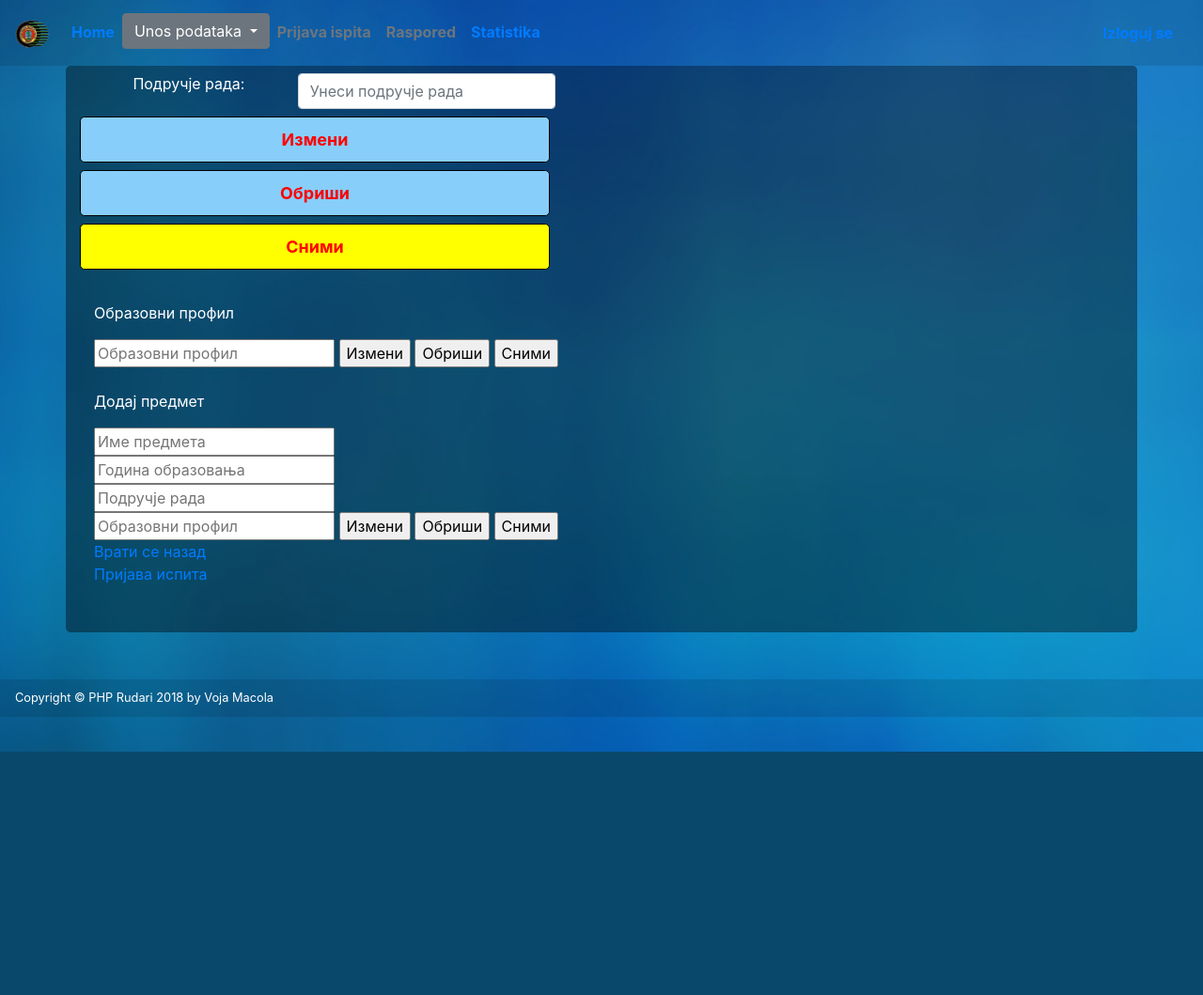
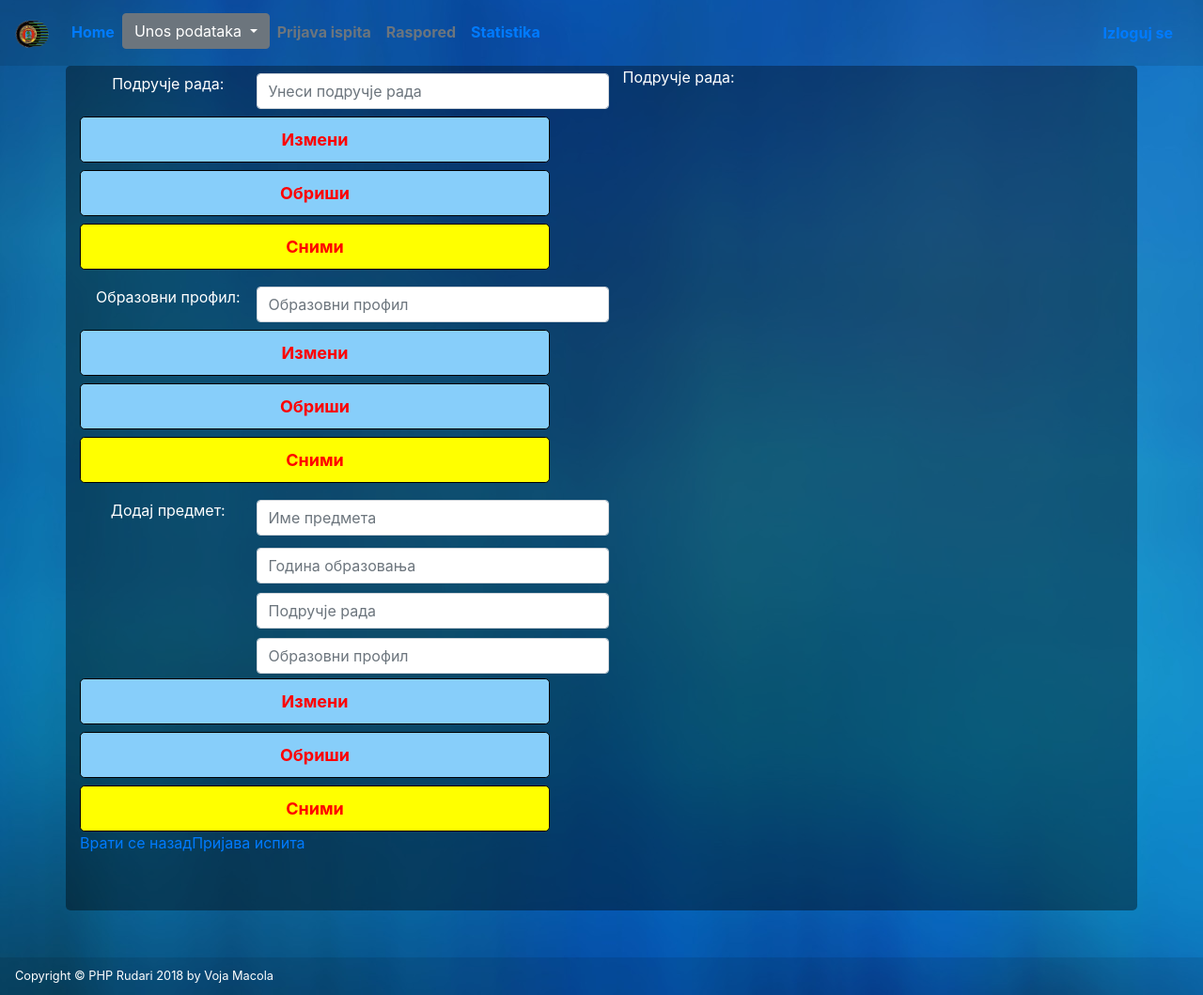
Before and after one commit to PHPRudari/saobracajna_skola, a CodeIgniter app: page /saobracajna_skola/index.php/admin/predmet in a window 1280 px wide. Shown: the whole page at 94% size. Before the commit the page ends 800 px from the top, so only its background shows below. Run offline with CodeIgniter, Linux system fonts and the light colour scheme; the visitor is signed in with stand-in values (Sample User, id 1); data that the repository does not hold is empty; some libraries are stand-ins or nearby versions.

Commit message:
novo nik

```diff
--- a/application/controllers/admin.php
+++ b/application/controllers/admin.php
@@ -335,6 +335,14 @@ class admin extends CI_Controller {
         redirect(site_url("/$this->controller/profesor"));
     }
 
+    public function obrisi_podrucje() {
+        $this->model_admin->obrisi_podrucje();
+        $data = array(
+            'poruka' => "Предмет је успешно обрисан.");
+        $this->session->set_flashdata($data);
+        redirect(site_url("/$this->controller/predmet"));
+    }
+
     /* public function index_pretraga($trazi = NULL) {
       if ($trazi == NULL)
       $profesor = $this->model_admin->dohvati_profesora();
--- a/application/models/model_admin.php
+++ b/application/models/model_admin.php
@@ -338,6 +338,11 @@ class model_admin extends CI_Model {
         return $result;
     }
 
+    public function obrisi_podrucje($idpodrucje) {
+
+        $this->db->query("delete from podrucje_rada where idpodrucje_rada='$idpodrucje'");
+    }
+
     public function obrisi_predmet($idpredmet) {
 
         $idprofesor = $_SESSION['prof']['idprofesor'];
--- a/application/views/predmet.php
+++ b/application/views/predmet.php
@@ -1,24 +1,26 @@
 <body>
-        <div class="row col-md-12">
+    <div class="row">
+        <div class="col-md-6">
+
             <form name="predmet">
 
-                    <div id="unos_podrucja_rada" class="form-group row form-inline">
-                    <!--<input type="text" name="podrucje_rada" placeholder="Подручје рада" disabled>--><br>
+                <div id="unos_podrucja_rada" class="form-group row form-inline">
+                <!--<input type="text" name="podrucje_rada" placeholder="Подручје рада" disabled>--><br>
                     <label class="col-form-label col-sm-4" for="podrucje_rada"><p>Подручје рада:</p></label>
-                    <input type="text" class="form-control" name="podrucje_rada" placeholder="Унеси подручје рада" value="<?php echo set_value("podrucje_rada"); ?>"><?php echo form_error("podrucje_rada", '<span style="color:red">', '</span>'); ?><br>
+                    <input type="text" class="form-control col-sm-8" name="podrucje_rada" placeholder="Унеси подручје рада" value="<?php echo set_value("podrucje_rada"); ?>"><?php echo form_error("podrucje_rada", '<span style="color:red">', '</span>'); ?><br>
                     <input class="dugme3 btn btn-primary btn-lg btn-block" type="submit" name="izmeni" value="Измени">
                     <input class="dugme3 btn btn-primary btn-lg btn-block" type="submit" name="obrisi" value="Обриши">
                     <input class="dugme1 btn btn-primary btn-lg btn-block" type="submit" name="snimi" value="Сними">
                 </div>
-                <div id="unos_obrazovnog_profila">
+                <div id="unos_obrazovnog_profila" class="form-group row form-inline">
                     <!--<input type="text" name="obrazovni_profil" value="Образовни профил" disabled>--><br>
-                    <p>Образовни профил</p>
-                    <input type="text" name="obrazovni_profil" placeholder="Образовни профил">
-                    <input type="submit" name="izmeni" value="Измени">
-                    <input type="submit" name="obrisi" value="Обриши">
-                    <input type="submit" name="snimi" value="Сними">
+                    <label class="col-form-label col-sm-4" for="obrazovni_profil"><p>Образовни профил:</p></label>
+                    <input type="text" class="form-control col-sm-8" name="obrazovni_profil" placeholder="Образовни профил"value="<?php echo set_value("podrucje_rada"); ?>"><?php echo form_error("obrazovni_profil", '<span style="color:red">', '</span>'); ?><br>
+                    <input class="dugme3 btn btn-primary btn-lg btn-block" type="submit" name="izmeni" value="Измени">
+                    <input class="dugme3 btn btn-primary btn-lg btn-block" type="submit" name="obrisi" value="Обриши">
+                    <input class="dugme1 btn btn-primary btn-lg btn-block" type="submit" name="snimi" value="Сними">
                 </div>
-                <div id="unos_predmeta">
+                <div id="unos_predmeta" class="form-group row form-inline">
                    <!-- <input type="text" name="predmet" value="predmet" disabled><br>
                     <select name="podrucje_rada">
                         <option value="podrucje">Подручје рада</option>
@@ -32,17 +34,56 @@
                         <option value="godina">Година образовања</option>
                         <option value="<?php ?>">Година образовања<</option>
                    </select><br>--><br>
-                    <p>Додај предмет</p>
-                    <input type="text" name="ime_predmeta" placeholder="Име предмета"><br>
-                    <input type="text" name="godina_obrazovanja" placeholder="Година образовања"><br>
-                    <input type="text" name="podrucje_rada" placeholder="Подручје рада"><br>
-                    <input type="text" name="obrazovni_profil" placeholder="Образовни профил">
-                    <input type="submit" name="izmeni" value="Измени">
-                    <input type="submit" name="obrisi" value="Обриши">
-                    <input type="submit" name="snimi" value="Сними"><br>
-                    <a href="<?php echo site_url($controller."/ucenik")?>">Врати се назад</a><br>
-                    <a href="<?php echo site_url($controller."/prijava_ispita")?>">Пријава испита</a>
+                    <label class="col-form-label col-sm-4" for="ime_predmeta"><p><p>Додај предмет:</p></label>
+                    <input type="text" class="form-control col-sm-8" name="ime_predmeta" placeholder="Име предмета" value="<?php echo set_value("ime_predmeta"); ?>"><?php echo form_error("ime_predmeta", '<span style="color:red">', '</span>'); ?><br><br>
+                    <label class="col-form-label col-sm-4" for="godina_obrazovanja"><p><p> </p></label>
+                    <input type="text" class="form-control col-sm-8" name="godina_obrazovanja" placeholder="Година образовања" value="<?php echo set_value("godina_obrazovanja"); ?>"><?php echo form_error("godina_obrazovanja", '<span style="color:red">', '</span>'); ?><br><br>
+
+                    <label class="col-form-label col-sm-4" for="podrucje_rada"><p><p> </p></label>
+                    <input type="text" class="form-control col-sm-8" name="podrucje_rada" placeholder="Подручје рада" value="<?php echo set_value("podrucje_rada"); ?>"><?php echo form_error("podrucje_rada", '<span style="color:red">', '</span>'); ?><br><br>
+
+                    <label class="col-form-label col-sm-4" for="obrazovni_profil"><p><p> </p></label>
+                    <input type="text" class="form-control col-sm-8" name="obrazovni_profil" placeholder="Образовни профил" value="<?php echo set_value("obrazovni_profil"); ?>"><?php echo form_error("obrazovni_profil", '<span style="color:red">', '</span>'); ?><br><br>
+
+
+                    <input type="submit" class="dugme3 btn btn-primary btn-lg btn-block" name="izmeni" value="Измени">
+                    <input type="submit" class="dugme3 btn btn-primary btn-lg btn-block" name="obrisi" value="Обриши">
+                    <input type="submit" class="dugme1 btn btn-primary btn-lg btn-block" name="snimi" value="Сними"><br><br>
+                    <a href="<?php echo site_url($controller . "/ucenik") ?>">Врати се назад</a><br>
+                    <a href="<?php echo site_url($controller . "/prijava_ispita") ?>">Пријава испита</a>
                 </div>
             </form>
         </div>
-    </body>
+
+        <div class="col-md-6">
+
+
+
+            <?php
+            //$query=$this->db->query("SELECT * FROM srednja_skola.korisnik where guid='1';");
+
+
+
+            echo "Подручје рада: <br>";
+            $result = $this->model_admin->dohvati_podrucje();
+            $data['podrucje'] = $result;
+            //var_dump($result);
+            /*foreach ($korisnici as $row) {
+                echo $row['ime'] . "&nbsp";
+                echo $row['prezime'] . "&nbsp";
+                echo $row ['email'] . "&nbsp";*/
+                   foreach ($result as $row) {
+                       //echo '<option value="' . $row['idpodrucje_rada'] . '">';
+                       echo $row['naziv']. "&nbsp&nbsp";
+                       echo '</option>';
+                   ?>
+            <a href="<?php echo site_url($controller . "/obrisi_podrucje/" . $row['idpodrucje_rada']); ?>"
+                   onclick="return confirm('Да ли сте сигурни да желите да обришете подручје рада?');">Obriši</a><br>
+
+            <?php } ?>
+
+
+
+        </div>
+    </div>
+</body>
```
